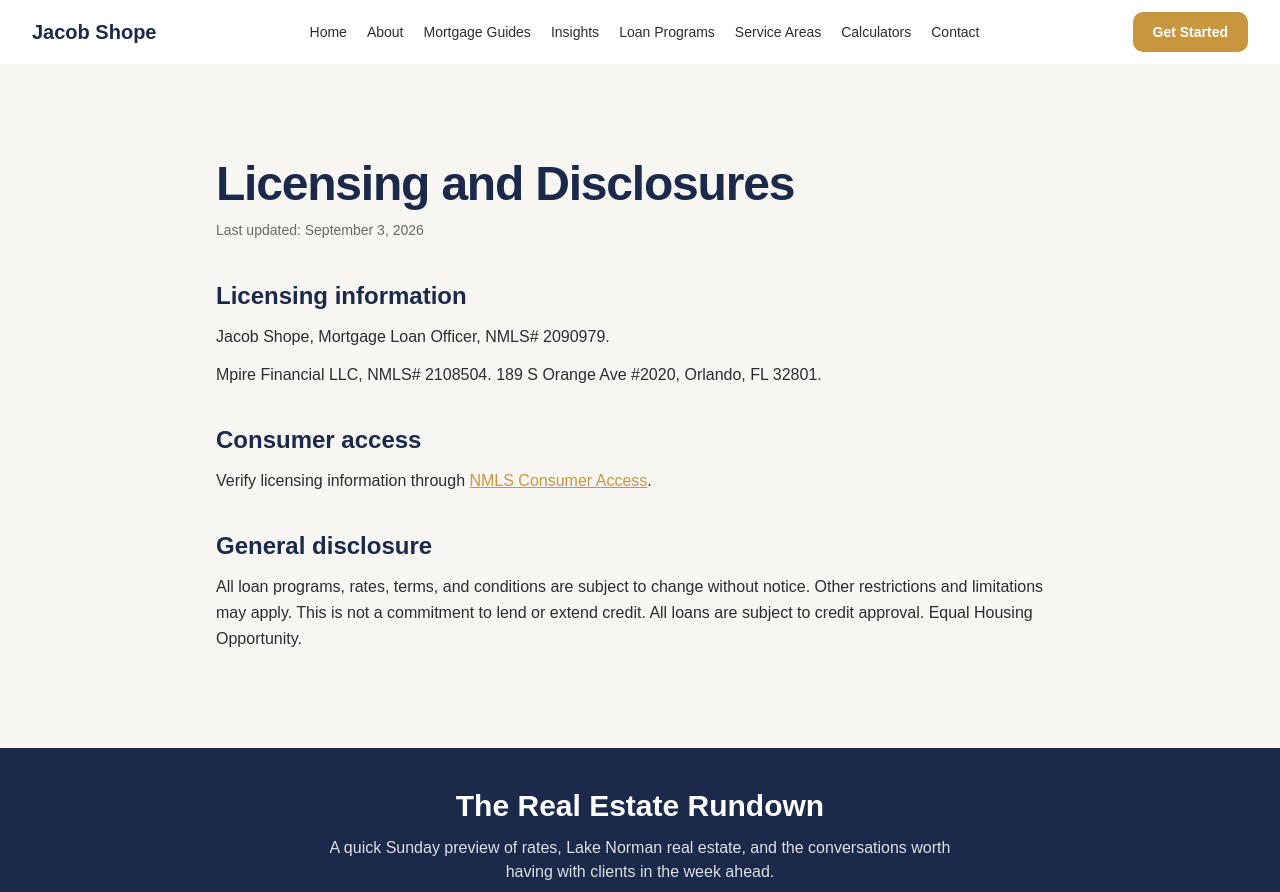
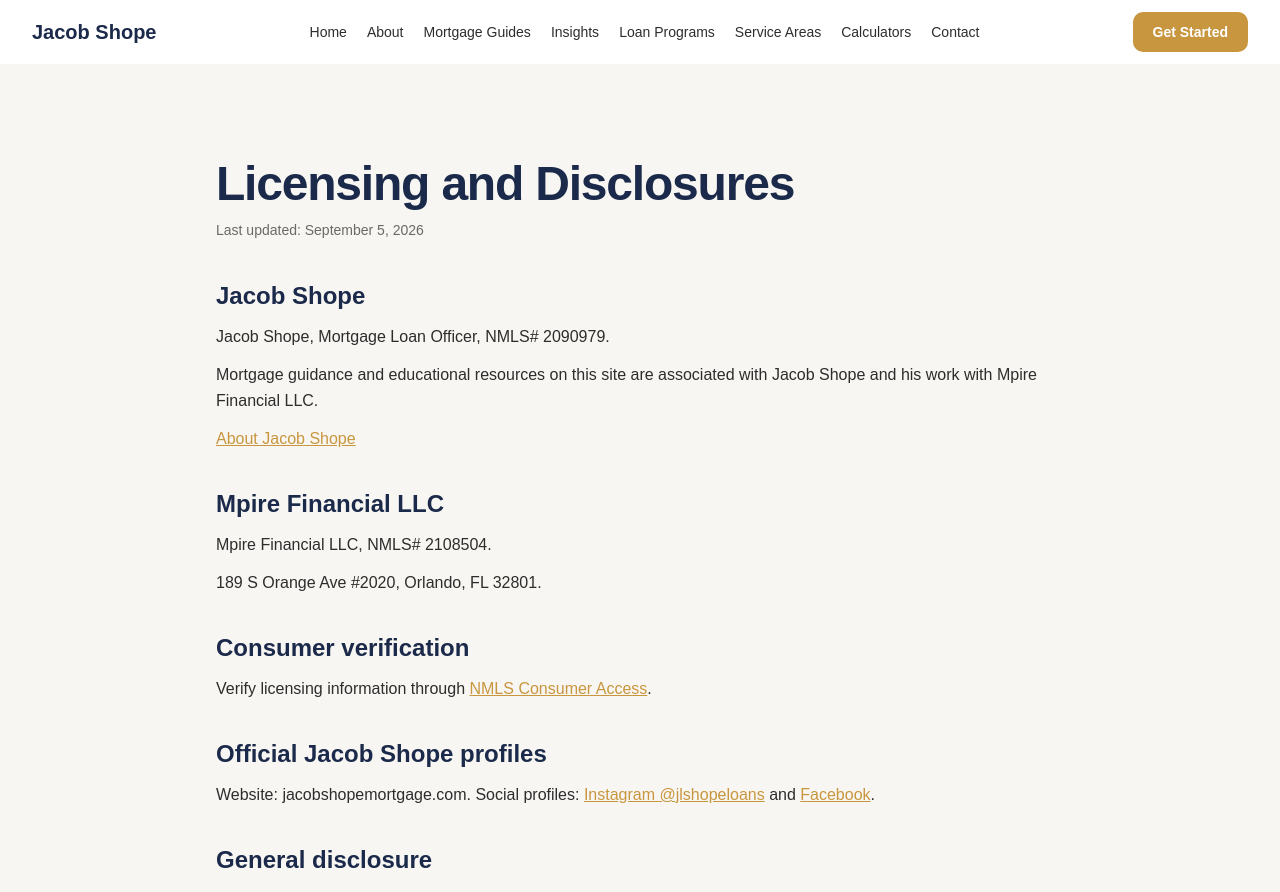
Before and after one commit to JLshope12/jacob-shope-mortgage, a Next.js app: page /licensing in a window 1280 px wide. Shown: the top 892 px of the page. Built offline with nearby package versions, Linux system fonts and the light colour scheme.

Commit message:
Strengthen licensing trust and Jacob Shope entity signals

```diff
--- a/app/licensing/page.tsx
+++ b/app/licensing/page.tsx
@@ -1,11 +1,111 @@
+import Link from "next/link";
 import { LegalPage } from "@/components/legal/LegalPage";
 
-export const metadata = { title: "Licensing and Disclosures", alternates: { canonical: "/licensing" } };
+export const metadata = {
+  title: "Jacob Shope Licensing | NMLS# 2090979 | Mpire Financial",
+  description:
+    "Licensing and disclosure information for Jacob Shope, Mortgage Loan Officer NMLS# 2090979 with Mpire Financial LLC, NMLS# 2108504.",
+  alternates: { canonical: "/licensing" },
+  authors: [{ name: "Jacob Shope", url: "/about" }],
+};
+
+const schema = {
+  "@context": "https://schema.org",
+  "@type": "WebPage",
+  "@id": "https://jacobshopemortgage.com/licensing#webpage",
+  url: "https://jacobshopemortgage.com/licensing",
+  name: "Jacob Shope Licensing and Disclosures",
+  about: { "@id": "https://jacobshopemortgage.com/#jacob-shope" },
+  publisher: { "@id": "https://jacobshopemortgage.com/#mpire-financial" },
+  isPartOf: { "@id": "https://jacobshopemortgage.com/#website" },
+};
 
 export default function LicensingPage() {
-  return <LegalPage title="Licensing and Disclosures" updated="September 3, 2026" sections={[
-    { title: "Licensing information", content: <><p>Jacob Shope, Mortgage Loan Officer, NMLS# 2090979.</p><p>Mpire Financial LLC, NMLS# 2108504. 189 S Orange Ave #2020, Orlando, FL 32801.</p></> },
-    { title: "Consumer access", content: <p>Verify licensing information through <a className="font-medium text-gold underline" href="https://www.nmlsconsumeraccess.org/" target="_blank" rel="noopener noreferrer">NMLS Consumer Access</a>.</p> },
-    { title: "General disclosure", content: <p>All loan programs, rates, terms, and conditions are subject to change without notice. Other restrictions and limitations may apply. This is not a commitment to lend or extend credit. All loans are subject to credit approval. Equal Housing Opportunity.</p> },
-  ]} />;
+  return (
+    <>
+      <script type="application/ld+json" dangerouslySetInnerHTML={{ __html: JSON.stringify(schema) }} />
+      <LegalPage
+        title="Licensing and Disclosures"
+        updated="September 5, 2026"
+        sections={[
+          {
+            title: "Jacob Shope",
+            content: (
+              <>
+                <p>Jacob Shope, Mortgage Loan Officer, NMLS# 2090979.</p>
+                <p>
+                  Mortgage guidance and educational resources on this site are associated with Jacob Shope and his work with Mpire Financial LLC.
+                </p>
+                <p>
+                  <Link className="font-medium text-gold underline" href="/about" rel="author">
+                    About Jacob Shope
+                  </Link>
+                </p>
+              </>
+            ),
+          },
+          {
+            title: "Mpire Financial LLC",
+            content: (
+              <>
+                <p>Mpire Financial LLC, NMLS# 2108504.</p>
+                <p>189 S Orange Ave #2020, Orlando, FL 32801.</p>
+              </>
+            ),
+          },
+          {
+            title: "Consumer verification",
+            content: (
+              <p>
+                Verify licensing information through{" "}
+                <a
+                  className="font-medium text-gold underline"
+                  href="https://www.nmlsconsumeraccess.org/"
+                  target="_blank"
+                  rel="noopener noreferrer"
+                >
+                  NMLS Consumer Access
+                </a>
+                .
+              </p>
+            ),
+          },
+          {
+            title: "Official Jacob Shope profiles",
+            content: (
+              <p>
+                Website: jacobshopemortgage.com. Social profiles: {" "}
+                <a
+                  className="font-medium text-gold underline"
+                  href="https://www.instagram.com/jlshopeloans/"
+                  target="_blank"
+                  rel="noopener noreferrer me"
+                >
+                  Instagram @jlshopeloans
+                </a>{" "}
+                and{" "}
+                <a
+                  className="font-medium text-gold underline"
+                  href="https://www.facebook.com/jacob.shope.33"
+                  target="_blank"
+                  rel="noopener noreferrer me"
+                >
+                  Facebook
+                </a>
+                .
+              </p>
+            ),
+          },
+          {
+            title: "General disclosure",
+            content: (
+              <p>
+                All loan programs, rates, terms, and conditions are subject to change without notice. Other restrictions and limitations may apply. This is not a commitment to lend or extend credit. All loans are subject to credit approval. Equal Housing Opportunity.
+              </p>
+            ),
+          },
+        ]}
+      />
+    </>
+  );
 }
```
